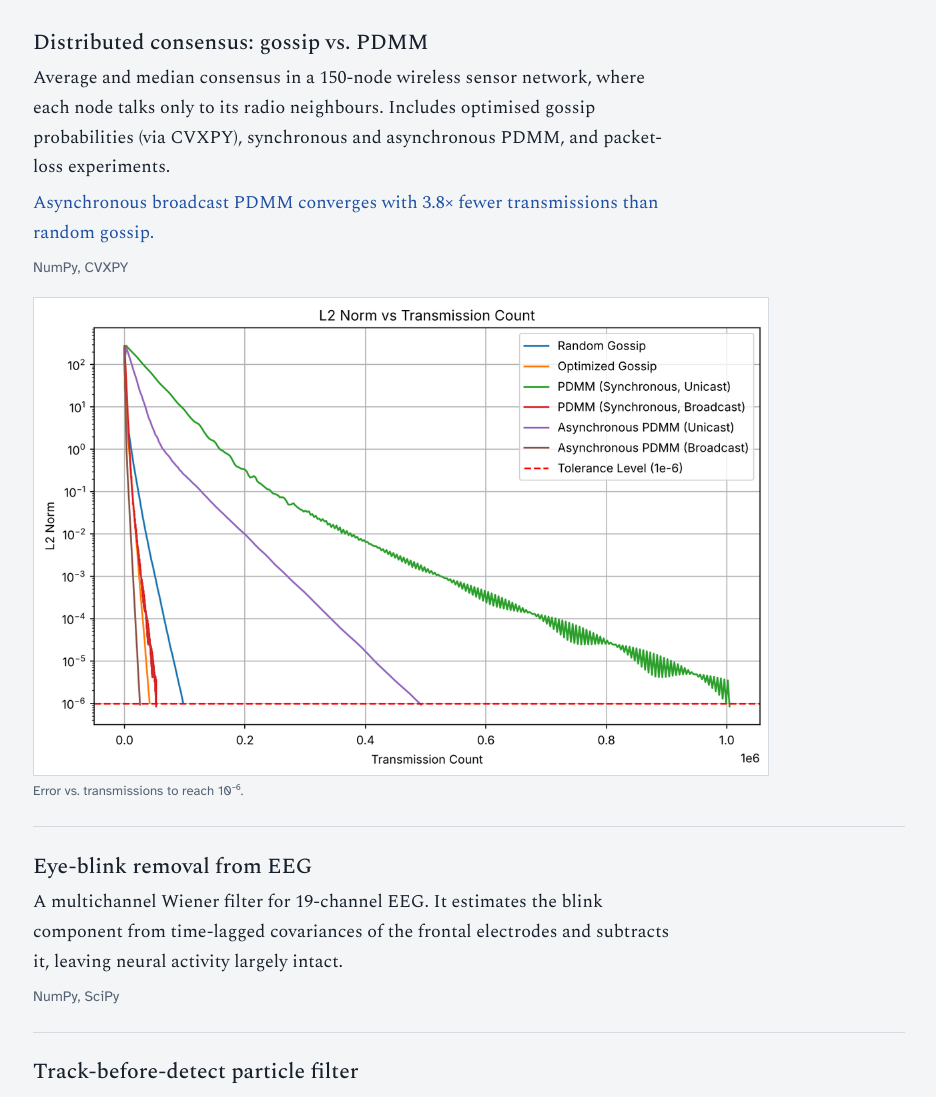
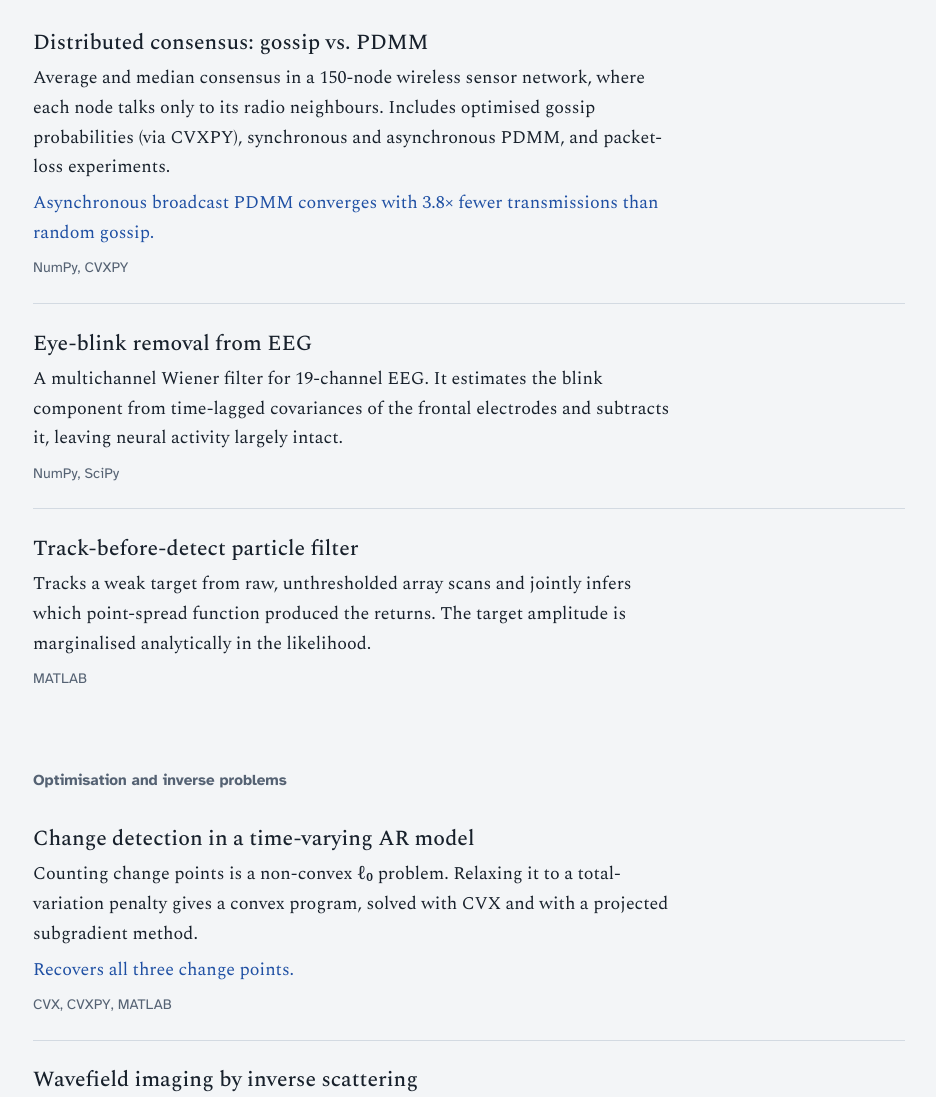
Before and after one commit to drairikar/drairikar.github.io, a plain HTML site: page index.html in a window 1280 px wide. Shown: the part 2425-3522 px from the top of the page, without its empty margins (279-1215 px from the left). Drawn offline with nearby package versions, Linux system fonts and the light colour scheme.

Commit message:
Update index.html

```diff
--- a/index.html
+++ b/index.html
@@ -221,11 +221,11 @@
               <p class="result">Asynchronous broadcast PDMM converges with 3.8× fewer transmissions than random
                 gossip.</p>
               <p class="tools">NumPy, CVXPY</p>
-            </div>
-            <figure>
+            <!-- </div> -->
+            <!-- <figure>
               <img src="assets/consensus.png" alt="Log-scale error against transmission count for six consensus algorithms; asynchronous broadcast PDMM reaches the 1e-6 tolerance first." loading="lazy" width="1100" height="714">
               <figcaption>Error vs. transmissions to reach 10⁻⁶.</figcaption>
-            </figure>
+            </figure> -->
           </article>
 
           <article class="project">
```
